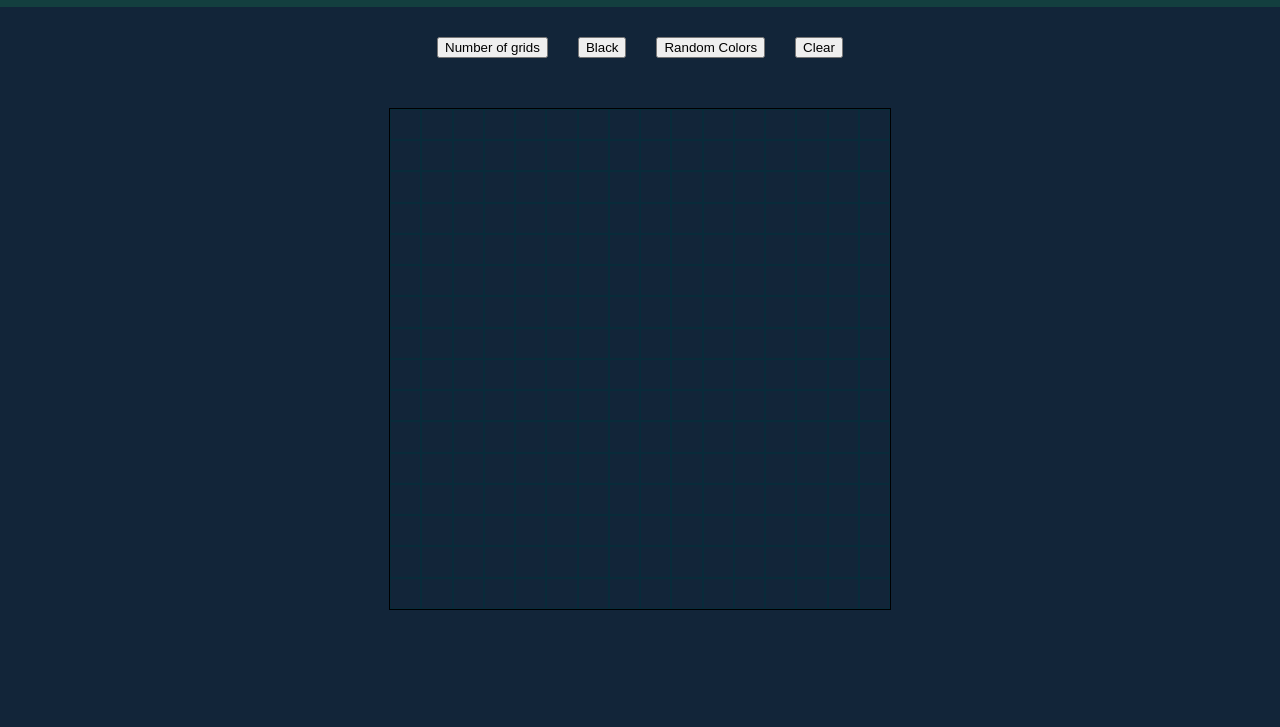
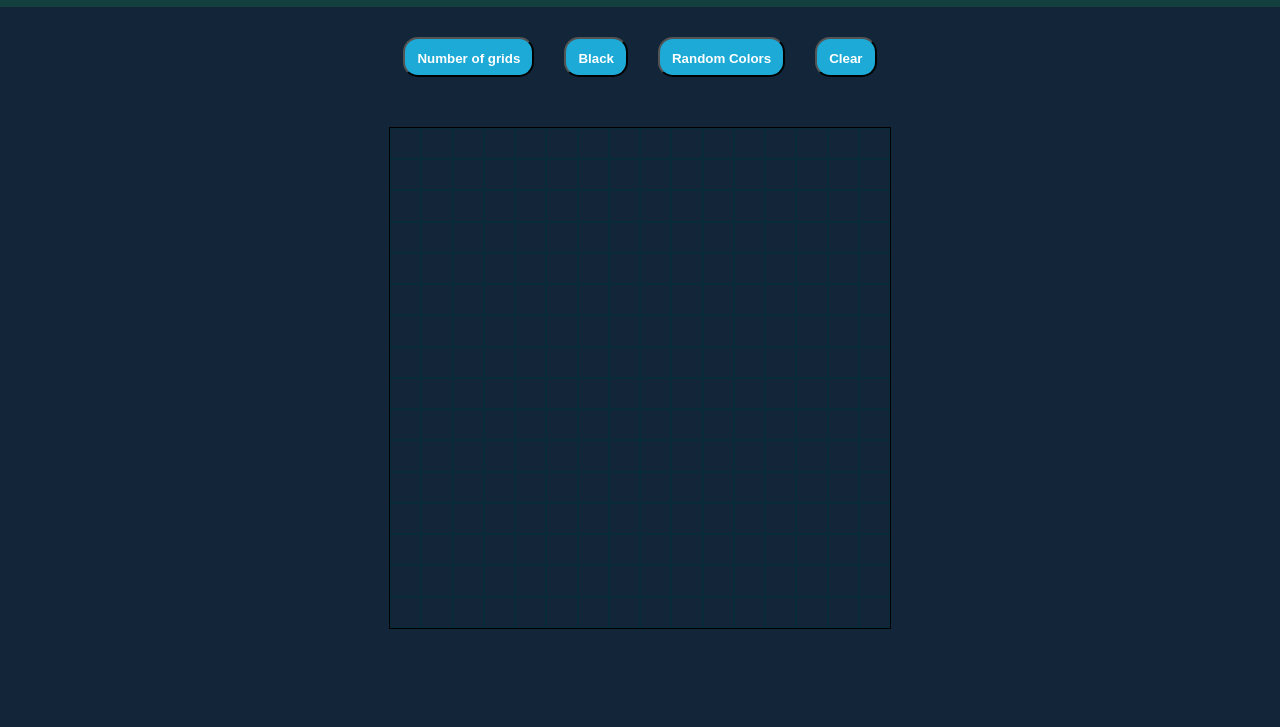
Before and after one commit to RobsenGelalcha/etch-a-sketch, a plain HTML site: page index.html in a window 1280 px wide. Shown: the part 73-800 px from the top of the page. Drawn offline with Linux system fonts and the light colour scheme.

Commit message:
Added style to the buttons

```diff
--- a/style.css
+++ b/style.css
@@ -3,6 +3,23 @@
     background-color: rgb(18, 37, 57);
 
 }
+button{
+    background-color: rgb(29, 170, 214);
+    height: 40px;
+    border-radius: 15px;
+    color: white;
+    font-weight: bold;
+    padding: 12px;
+    border-style: wave;
+    cursor: pointer;
+}
+ button:hover {
+     background-color: rgb(7, 40, 50);
+ }
+
+
+
+
 .header{
     display: flex;
     justify-content: space-around;
```
Also changed, not shown: index.html (+1 -0 lines).
